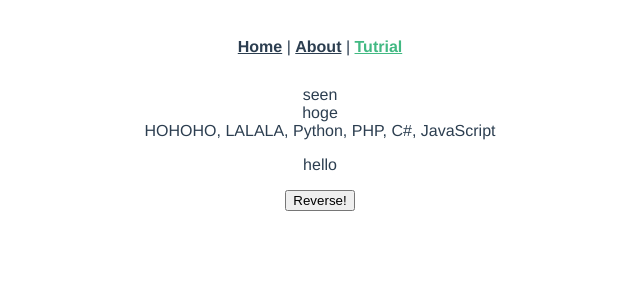
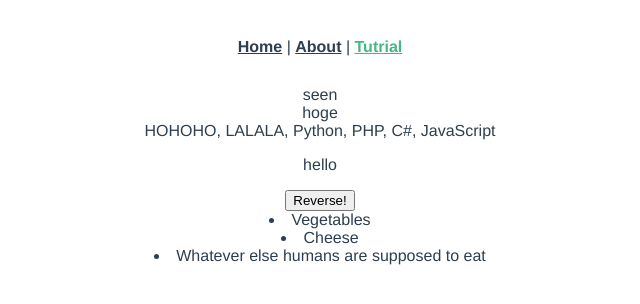
Before and after one commit to g00chy/vue-tutrial, a Vue app: page / in a window 1280 px wide. Shown: the top 304 px of the page, without its empty margins (320-960 px from the left). Built offline with nearby package versions, Linux system fonts and the light colour scheme.

Commit message:
v-for bind

```diff
--- a/src/components/tutrial/Basic.vue
+++ b/src/components/tutrial/Basic.vue
@@ -9,14 +9,25 @@
         <p>{{ beforeReverseMessage }}</p>
         <button v-on:click="reverseMesssage">Reverse!</button>
       </div>
+      <div class="col-12">
+        <TodoList
+          v-for="item in groceryList"
+          v-bind:todo="item"
+          v-bind:key="item.id"
+        ></TodoList>
+      </div>
     </div>
   </div>
 </template>
 
 <script lang="ts">
 import Vue from "vue";
+import TodoList from "./child/TodoList.vue";
 
 export default Vue.extend({
+  components: {
+    TodoList,
+  },
   props: {
     val: {
       type: String,
--- /dev/null
+++ b/src/components/tutrial/child/TodoList.vue
@@ -0,0 +1,11 @@
+<template>
+  <li>{{ todo.key }} {{ todo.text }}</li>
+</template>
+
+<script lang="ts">
+import Vue from "vue";
+export default Vue.extend({
+  props: ["todo"],
+  name: "TodoList",
+});
+</script>
```
